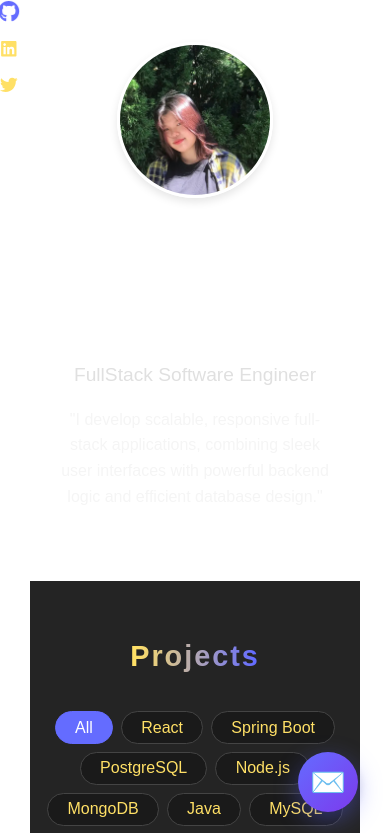
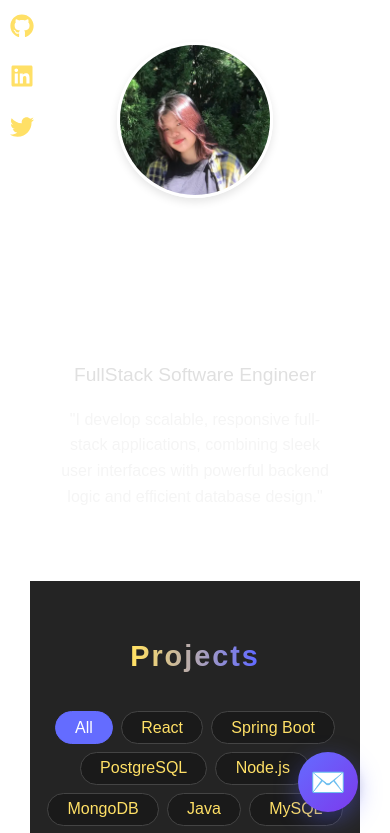
Before and after one commit to kimhongpham/kimhongpham_portfolio, a React (Vite) app: page / in a window 390 px wide. Shown: the top 833 px of the page. Built offline with nearby package versions, Linux system fonts and the light colour scheme.

Commit message:
fix icon

```diff
--- a/src/components/Footer/Footer.module.css
+++ b/src/components/Footer/Footer.module.css
@@ -35,12 +35,12 @@
 
 .socialIcons {
   position: fixed;
-  top: 0;         /* Sát mép trên */
-  left: 0;        /* Sát mép trái */
+  top: 12px;      /* Cách mép trên 12px */
+  left: 12px;     /* Cách mép trái 12px */
   z-index: 2000;
   display: flex;
-  gap: 10px;      /* Nhỏ lại cho gọn */
-  font-size: 1.4rem;
+  gap: 14px;      /* Nhỏ lại cho gọn */
+  font-size: 2rem;   /* Tăng kích thước icon */
   align-items: center;
   background: none;
   box-shadow: none;
@@ -49,6 +49,7 @@
 .socialIcons a {
   color: #ffe066;
   transition: color 0.2s, transform 0.18s;
+  font-size: 2rem;   /* Đảm bảo icon to hơn */
 }
 
 .socialIcons a:hover {
@@ -123,10 +124,10 @@
 @media (max-width: 600px) {
   .socialIcons {
     flex-direction: column;
-    top: 0;      /* Sát mép trên */
-    left: 0;     /* Sát mép trái */
-    gap: 8px;    /* Nhỏ lại cho gọn */
-    font-size: 1.1rem;
+    top: 10px;    /* Mobile: cách mép trên 10px */
+    left: 10px;   /* Mobile: cách mép trái 10px */
+    gap: 12px;
+    font-size: 1.5rem;
   }
 
   .contactInfo {
@@ -134,4 +135,12 @@
     max-width: 98vw;
     font-size: 0.98rem;
   }
+
+  .socialIcons {
+    font-size: 1.5rem; /* Mobile cũng to hơn mặc định */
+    gap: 12px;
+  }
+  .socialIcons a {
+    font-size: 1.5rem;
+  }
 }
```
